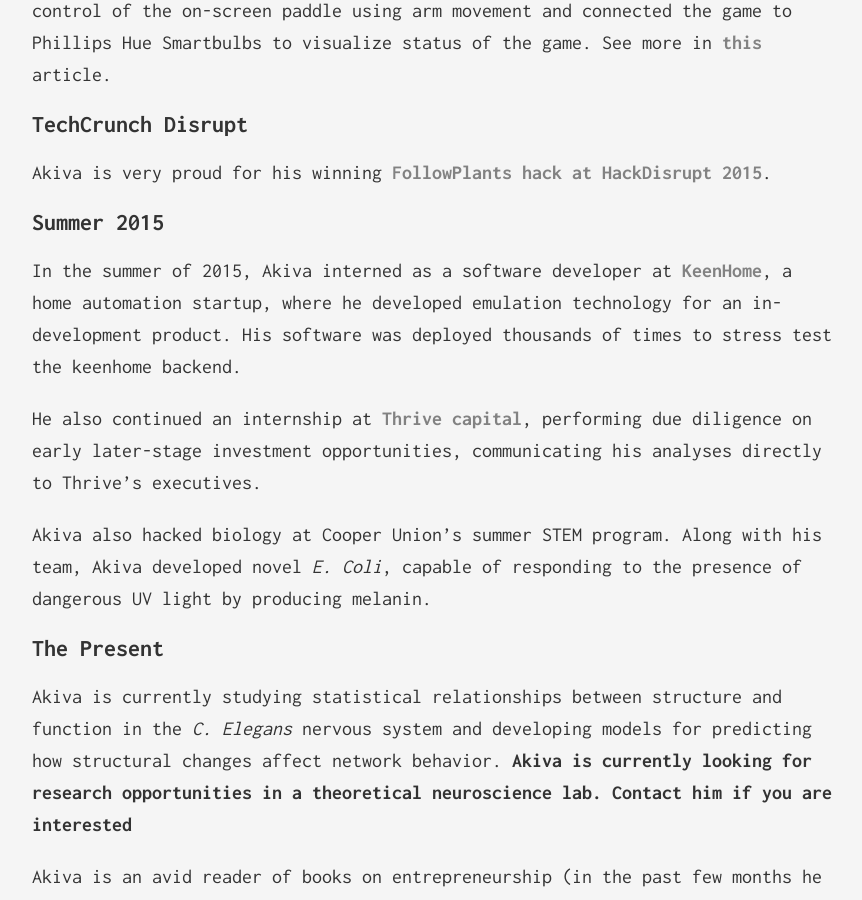
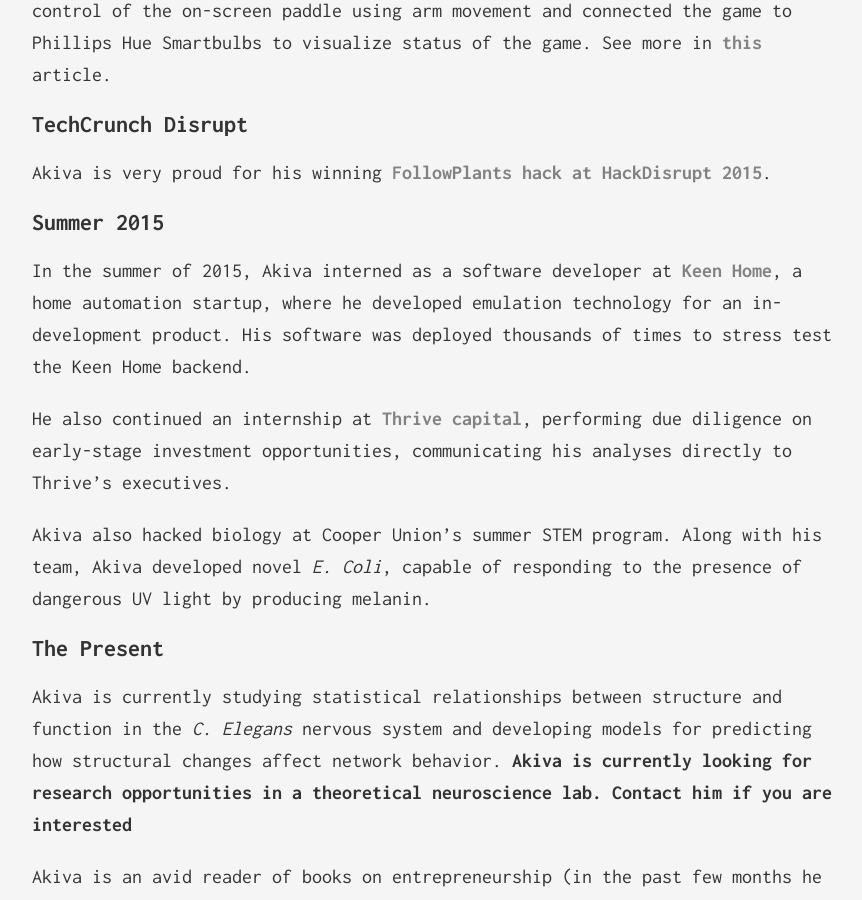
Before and after one commit to aclinnovator/aclinnovator.github.io, a Jekyll site: the page built from story.md, in a window 1280 px wide and 900 px high, scrolled down 1378 px. Shown: the whole window, without its empty margins (208-1070 px from the left). Built offline with Jekyll 4.4.1, drawn with Linux system fonts in a browser that asks for light colours; Markdown is read by kramdown in place of the engine named in the settings.

Commit message:
Update story.md

```diff
--- a/story.md
+++ b/story.md
@@ -22,9 +22,9 @@
 
 ## Summer 2015
 
-In the summer of 2015, Akiva interned as a software developer at [KeenHome](http://keenhome.io), a home automation startup, where he developed emulation technology for an in-development product. His software was deployed thousands of times to stress test the keenhome backend.
+In the summer of 2015, Akiva interned as a software developer at [Keen Home](http://keenhome.io), a home automation startup, where he developed emulation technology for an in-development product. His software was deployed thousands of times to stress test the Keen Home backend.
 
-He also continued an internship at [Thrive capital](thrivecap.com), performing due diligence on early later-stage investment opportunities, communicating his analyses directly to Thrive's executives.
+He also continued an internship at [Thrive capital](thrivecap.com), performing due diligence on early-stage investment opportunities, communicating his analyses directly to Thrive's executives.
 
 Akiva also hacked biology at Cooper Union's summer STEM program. Along with his team, Akiva developed novel *E. Coli*, capable of responding to the presence of dangerous UV light by producing melanin.
 
```
